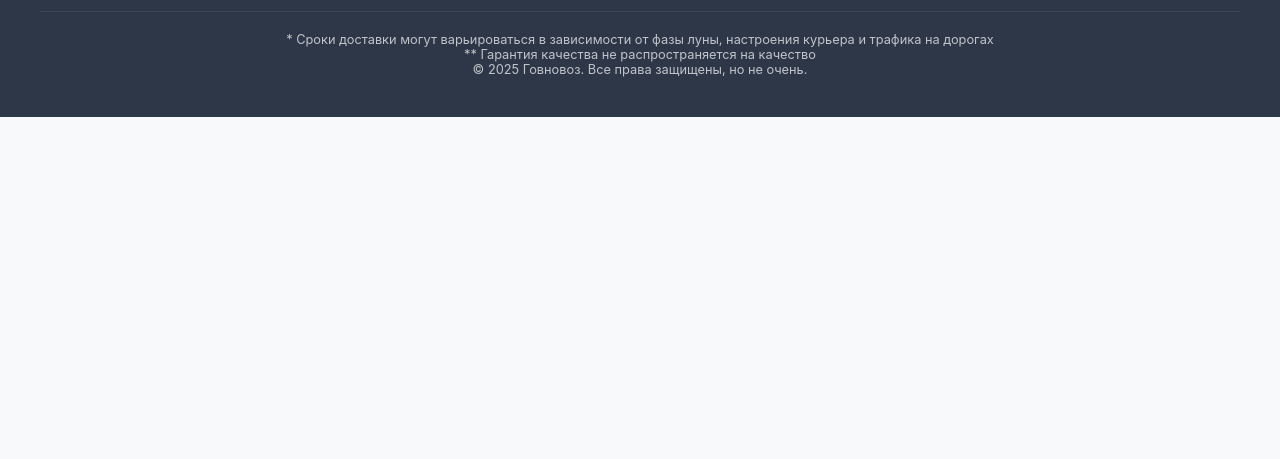
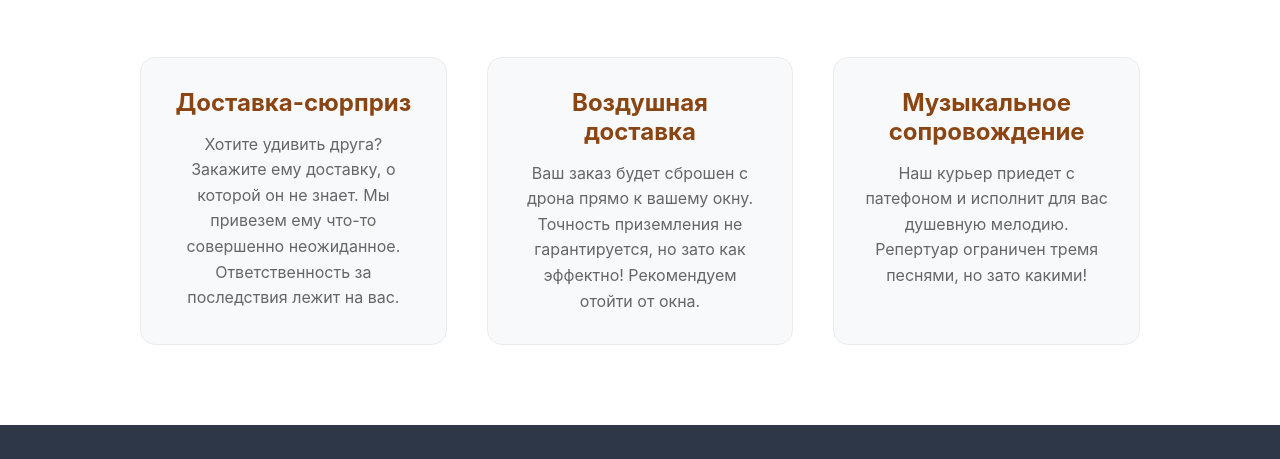
Before and after one commit to TheKilloboy/Govnovoz-site, a plain HTML site: page services.html in a window 1280 px wide. Shown: the part 1399-1858 px from the top of the page. Before the commit the page ends 1516 px from the top, so only its background shows below. Drawn offline with Linux system fonts and the light colour scheme.

Commit message:
Update services.html

```diff
--- a/services.html
+++ b/services.html
@@ -436,6 +436,26 @@
         </div>
     </section>
 
+    <section class="special-services" style="background: #fff; padding: 80px 20px;">
+        <div style="text-align: center; max-width: 1000px; margin: 0 auto;">
+            <h2 style="font-size: 2.5rem; color: #8B4513; margin-bottom: 60px;">Специальные услуги</h2>
+            <div style="display: grid; grid-template-columns: repeat(auto-fit, minmax(300px, 1fr)); gap: 40px;">
+                <div class="service-card" style="background: #f8f9fa; padding: 30px; border-radius: 15px; border: 1px solid #e9ecef;">
+                    <h3 style="font-size: 1.5rem; color: #8B4513; margin-bottom: 15px;">Доставка-сюрприз</h3>
+                    <p style="color: #666; line-height: 1.6;">Хотите удивить друга? Закажите ему доставку, о которой он не знает. Мы привезем ему что-то совершенно неожиданное. Ответственность за последствия лежит на вас.</p>
+                </div>
+                <div class="service-card" style="background: #f8f9fa; padding: 30px; border-radius: 15px; border: 1px solid #e9ecef;">
+                    <h3 style="font-size: 1.5rem; color: #8B4513; margin-bottom: 15px;">Воздушная доставка</h3>
+                    <p style="color: #666; line-height: 1.6;">Ваш заказ будет сброшен с дрона прямо к вашему окну. Точность приземления не гарантируется, но зато как эффектно! Рекомендуем отойти от окна.</p>
+                </div>
+                <div class="service-card" style="background: #f8f9fa; padding: 30px; border-radius: 15px; border: 1px solid #e9ecef;">
+                    <h3 style="font-size: 1.5rem; color: #8B4513; margin-bottom: 15px;">Музыкальное сопровождение</h3>
+                    <p style="color: #666; line-height: 1.6;">Наш курьер приедет с патефоном и исполнит для вас душевную мелодию. Репертуар ограничен тремя песнями, но зато какими!</p>
+                </div>
+            </div>
+        </div>
+    </section>
+
     <footer class="footer">
         <div class="footer-content">
             <h3>🚚 ГОВНОВОЗ</h3>
```
